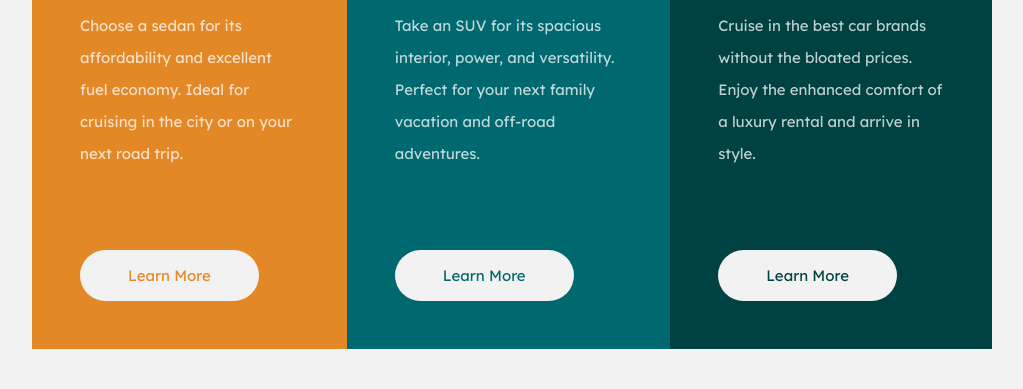
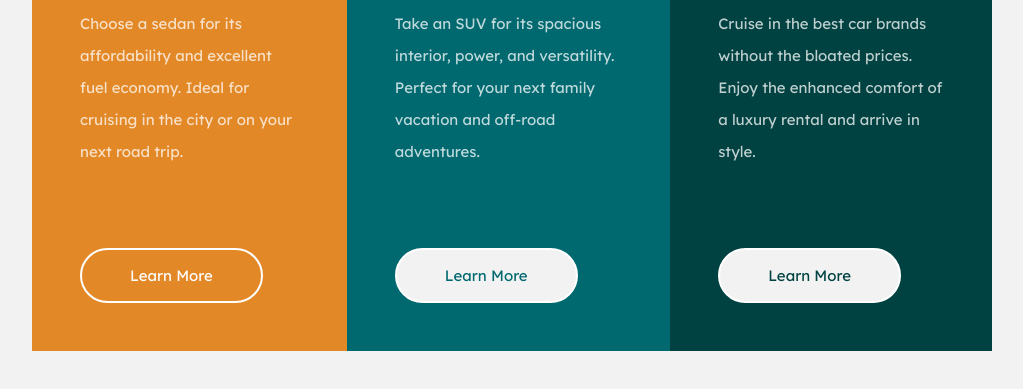
Before and after one commit to iwanharyatno/fm-3-preview-card, a plain HTML site: page index.html in a window 1280 px wide. In both pictures the pointer is over the link 297 px from the left and 630 px from the top of the page. Shown: the part 355-744 px from the top of the page, without its empty margins (128-1151 px from the left). Drawn offline with Linux system fonts and the light colour scheme.

Commit message:
Add hover effect for btn-white

```diff
--- a/styles/style.css
+++ b/styles/style.css
@@ -59,8 +59,16 @@ p {
   border-radius: 2rem;
   text-decoration: none;
   color: #aaa;
+  border: 2px solid white;
+  transition: all 0.4s;
 }
 
+#suvs-card .btn-white:hover,
+#sedans-card .btn-white:hover,
+#luxury-card .btn-white:hover {
+  color: white;
+  background-color: transparent;
+}
 #sedans-card {
   background-color: var(--color-bg-sedans);
 }
```
